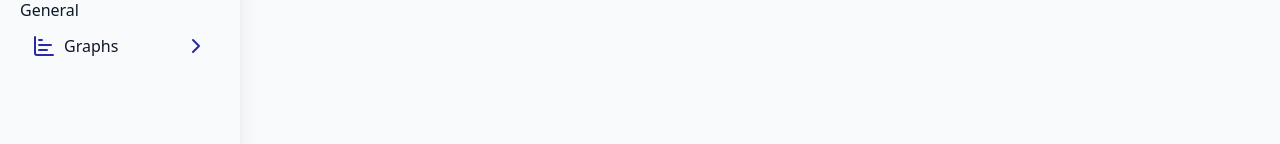
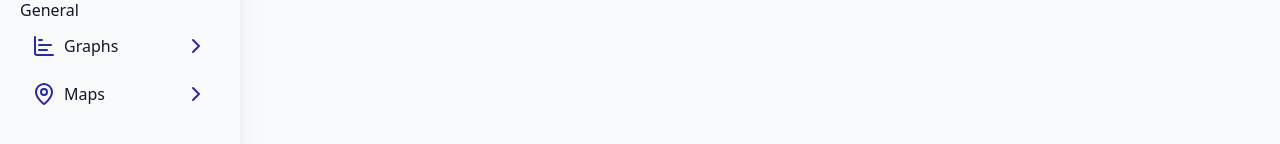
Before and after one commit to LorenzoLim/paas-dashboard, a React (Vite) app: page / in a window 1280 px wide. Shown: the part 180-324 px from the top of the page. Built offline with nearby package versions, Linux system fonts and the light colour scheme.

Commit message:
Added Maps Icon

```diff
--- a/src/components/Sidebar.tsx
+++ b/src/components/Sidebar.tsx
@@ -1,4 +1,4 @@
-import { ChartBar, ChevronRight } from "lucide-react";
+import { ChartBar, ChevronRight, MapPin } from "lucide-react";
 
 export const Sidebar = () => {
   return (
@@ -13,8 +13,17 @@ export const Sidebar = () => {
         <div className="text-primar text-left">General</div>
         <div className="p-3 flex justify-between">
           <div className="flex">
-            <ChartBar className="text-primary" />{" "}
+            <ChartBar className="text-primary" />
             <span className="pl-2">Graphs</span>
+          </div>
+          <div>
+            <ChevronRight className="text-primary" />
+          </div>
+        </div>
+        <div className="p-3 flex justify-between">
+          <div className="flex">
+            <MapPin className="text-primary" />
+            <span className="pl-2">Maps</span>
           </div>
           <div>
             <ChevronRight className="text-primary" />
```
